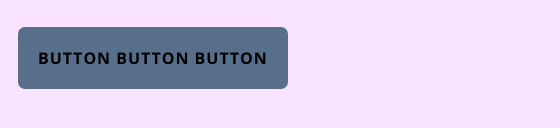
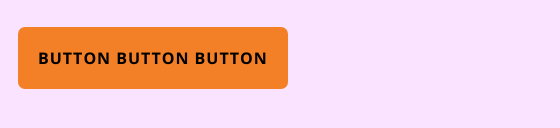
Before and after one commit to marissavessels/marissavessels, a plain HTML site: page index.html in a window 1280 px wide. In both pictures the pointer is over the element "BUTTON BUTTON BUTTON". Shown: the part 266-394 px from the top of the page, 0-560 px from the left. Drawn offline with nearby package versions, Linux system fonts and the light colour scheme.

Commit message:
buttons again

```diff
--- a/CSS/style.css
+++ b/CSS/style.css
@@ -77,5 +77,21 @@ p {
 }
 
 .button:hover {
+    border: none;
+    font-family: 'Open Sans';
+    font-size: 1em;
+    font-weight: 300;
+    color: inherit;
+    background: #F37F26;
+    cursor: pointer;
+    padding: 20px;
+    display: inline-block;
+    margin: 10px;
+    text-transform: uppercase;
+    letter-spacing: 1px;
+    font-weight: 700;
+    outline: none;
+    position: relative;
+    border-radius: 7px;
 
 }
```
